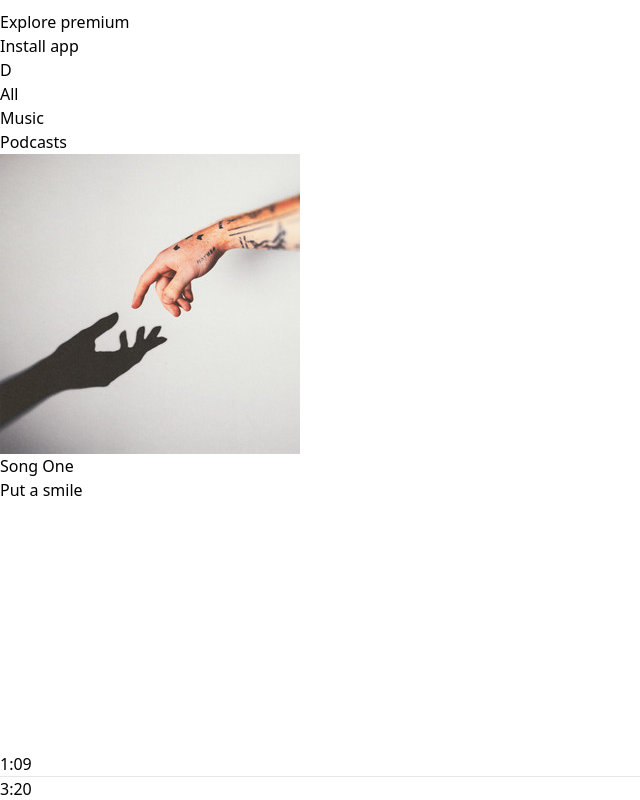
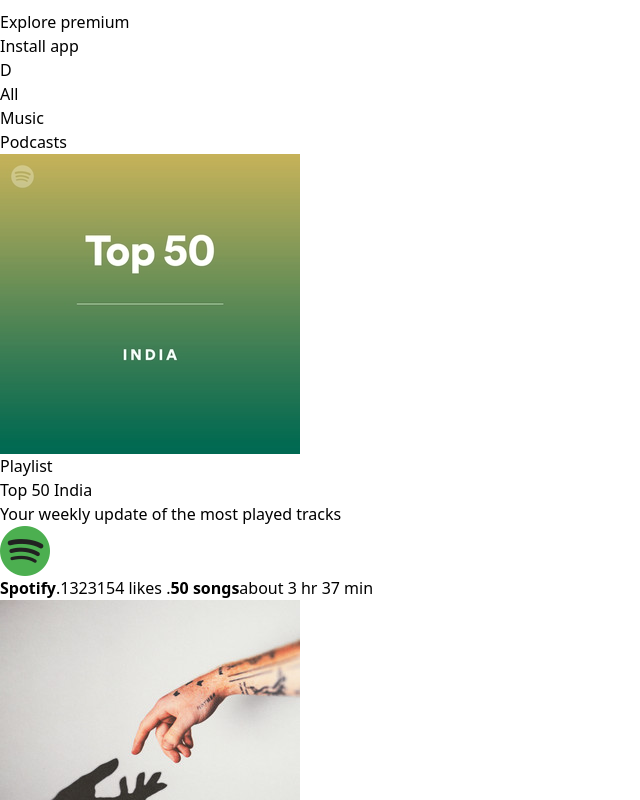
Before and after one commit to Boniadgithub/spotify_clone, a React (Vite) app: page /album/1 in a window 1280 px wide. Shown: the part 556-1356 px from the top of the page, without its empty margins (0-640 px from the left). Built offline with nearby package versions, Linux system fonts and the light colour scheme.

Commit message:
album info added

```diff
--- a/src/components/DisplayAlbum.jsx
+++ b/src/components/DisplayAlbum.jsx
@@ -1,7 +1,7 @@
 import React from 'react'
 import Navbar from './Navbar'
 import { useParams } from 'react-router-dom'
-import { albumsData } from '../assets/assets';
+import { albumsData, assets } from '../assets/assets';
 const DisplayAlbum = () => {
 
     const {id}= useParams();
@@ -10,6 +10,21 @@
   return (
     <>
       <Navbar/>
+      <div className='mt-10 flex gap-8 flex-col md:flex-row mt:items-end'>
+        <img src ={albumData.image} alt='' className='w-48 rounded'/>
+            <div className='flex flex-col'>
+                 <p>Playlist</p>
+                 <h2 className='text-5xl font-bold mb-4 md:text-7xl'>{albumData.name}</h2>
+                 <h4>{albumData.desc}</h4>
+                 <p className='mt-1'>
+                    <img className='w-5 inline-block mr-1' src={assets.spotify_logo}/>
+                    <b>Spotify</b>
+                    .1323154 likes
+                    .<b>50 songs</b>
+                     about 3 hr 37 min
+                 </p>
+            </div>
+        </div>
     </>
   )
 }
```
